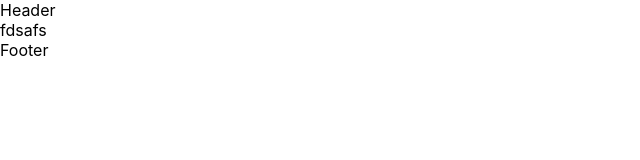
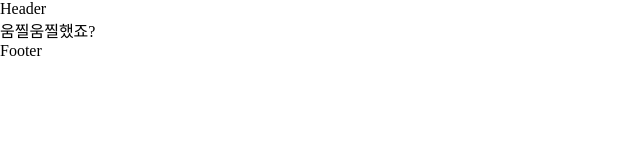
Before and after one commit to yongseung-song/nbc-newsfeed-project, a React (Create React App) app: page / in a window 1280 px wide. Shown: the top 160 px of the page, without its empty margins (0-640 px from the left). Built offline with nearby package versions, Linux system fonts and the light colour scheme.

Commit message:
feat: firebase 설치, auth 적용

```diff
--- /dev/null
+++ b/src/firebase.js
@@ -0,0 +1,21 @@
+// Import the functions you need from the SDKs you need
+import { initializeApp } from "firebase/app";
+import { getAuth } from "firebase/auth";
+// TODO: Add SDKs for Firebase products that you want to use
+// https://firebase.google.com/docs/web/setup#available-libraries
+
+// Your web app's Firebase configuration
+const firebaseConfig = {
+  apiKey: "AIzaSyAl1_glBN0ToOqWmjQmN8jyCCYdkjo9KR8",
+  authDomain: "nbc-newsfeed-93c1c.firebaseapp.com",
+  projectId: "nbc-newsfeed-93c1c",
+  storageBucket: "nbc-newsfeed-93c1c.appspot.com",
+  messagingSenderId: "1064945483023",
+  appId: "1:1064945483023:web:59006dfb3b01067cef527a",
+};
+
+// Initialize Firebase
+const app = initializeApp(firebaseConfig);
+const auth = getAuth(app);
+
+export default app;
--- a/src/index.js
+++ b/src/index.js
@@ -1,15 +1,11 @@
 import React from "react";
 import ReactDOM from "react-dom/client";
+import App from "./App";
 import "./index.css";
-import App from "./App";
 import reportWebVitals from "./reportWebVitals";
 
 const root = ReactDOM.createRoot(document.getElementById("root"));
-root.render(
-  <React.StrictMode>
-    <App />
-  </React.StrictMode>,
-);
+root.render(<App />);
 
 // If you want to start measuring performance in your app, pass a function
 // to log results (for example: reportWebVitals(console.log))
--- a/src/pages/Home.jsx
+++ b/src/pages/Home.jsx
@@ -1,7 +1,10 @@
 import React from "react";
+import app from "../firebase";
 
 function Home() {
-  return <div>fdsafs</div>;
+  console.log("app", app);
+
+  return <div>움찔움찔했죠?</div>;
 }
 
 export default Home;
--- a/src/styles/GlobalFonts.jsx
+++ b/src/styles/GlobalFonts.jsx
@@ -2,6 +2,19 @@ import { createGlobalStyle } from "styled-components";
 
 const styled = { createGlobalStyle };
 
-const GlobalFonts = styled.createGlobalStyle``;
+const TYPEFACE = "Pretendard-Regular";
+
+const GlobalFonts = styled.createGlobalStyle`
+  @font-face {
+    font-family: "Pretendard-Regular";
+    src: url("https://cdn.jsdelivr.net/gh/Project-Noonnu/noonfonts_2107@1.1/Pretendard-Regular.woff")
+      format("woff");
+    font-weight: 400;
+    font-style: normal;
+  }
+  body * {
+    font-family: ${TYPEFACE};
+  }
+`;
 
 export default GlobalFonts;
```
